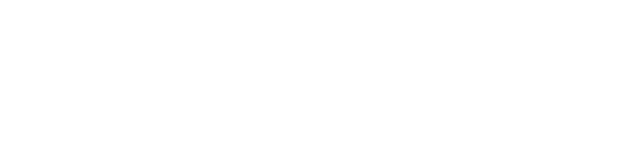
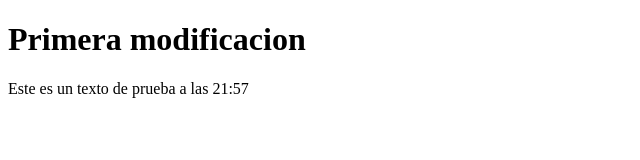
Before and after one commit to FerHinojosa/ProyectoFinalWeb, a plain HTML site: page index.html in a window 1280 px wide. Shown: the whole page, without its empty margins (0-640 px from the left). Drawn offline with Linux system fonts and the light colour scheme.

Commit message:
Cambios hechos por rafa

```diff
--- a/index.html
+++ b/index.html
@@ -3,6 +3,10 @@
 <head>
     <meta charset="UTF-8">
     <title>Programación de Internet</title>
+
+    <h1>Primera modificacion</h1>
+
+    <p>Este es un texto de prueba a las 21:57</p>
 </head>
 <body>
 
```
